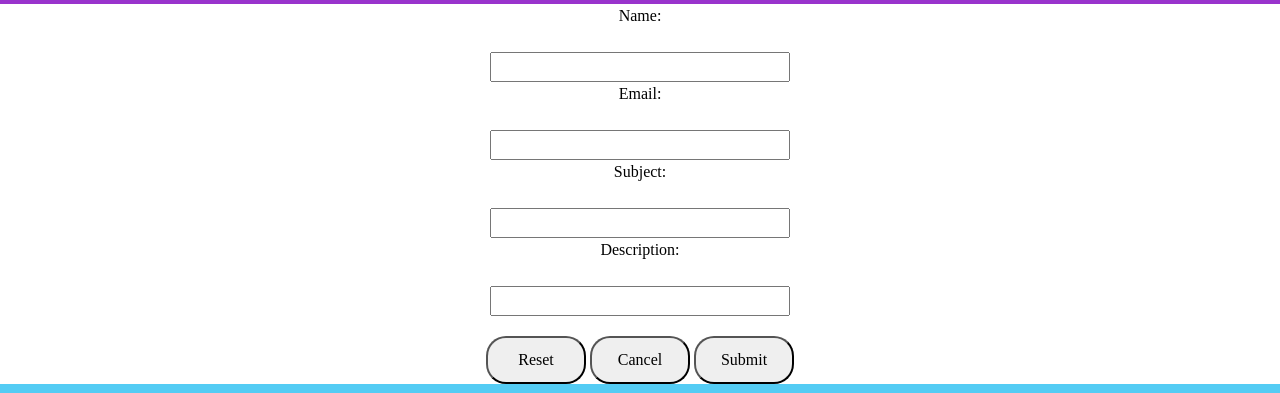
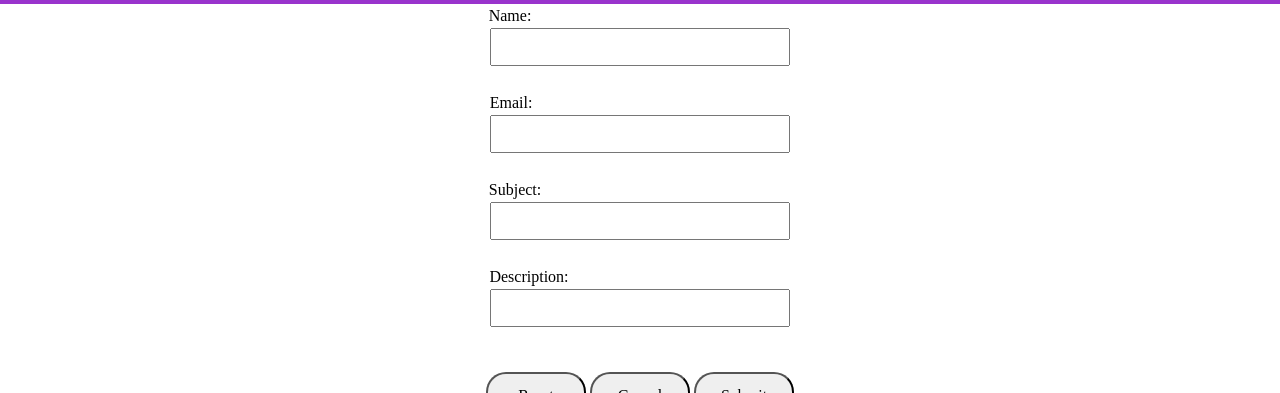
Before and after one commit to itzdharmendray7-dev/Thor, a plain HTML site: page main/contacUs/contactUs.html in a window 1280 px wide. Shown: the part 116-509 px from the top of the page. Drawn offline with Linux system fonts and the light colour scheme.

Commit message:
footer fixed

```diff
--- a/main/contacUs/contactUs.css
+++ b/main/contacUs/contactUs.css
@@ -1,5 +1,7 @@
 body {
     text-align: center;
+    margin-top: 130px;
+    margin-bottom: 50px;
 }
 
 a {
@@ -15,21 +17,36 @@ a:hover {
     background-color: #9933cc;
     color: #ffffff;
     font-size: 40px;
+    width: 100%;
 }
 
 .footer {
     background-color: #54ccf4;
-    /* margin-bottom: 0; */
+    position: fixed;
+    bottom: 0;
     width: 100%;
 }
 
 .name {
-    margin-bottom: 10px;
+    padding-right: 260px;
+}
+
+.email {
+    padding-right: 258px;
+}
+
+.subject {
+    padding-right: 250px;
+}
+
+.description {
+    padding-right: 222px;
 }
 
 input {
     width: 300px;
-    /* padding: 10px; */
+    padding: 5px;
+    margin-bottom: 25px;
 }
 
 button {
--- a/main/contacUs/contactUs.html
+++ b/main/contacUs/contactUs.html
@@ -17,19 +17,19 @@
 
     <form class="form" action="/main/thor/thor.html" onsubmit="confirmInput()">
         <div>
-            <label for="name" class="name">Name:</label><br /><br />
+            <label for="name" class="name">Name:</label><br />
             <input type="text" id="name"><br />
         </div>
         <div>
-            <label for="email" class="email">Email:</label><br /><br />
+            <label for="email" class="email">Email:</label><br />
             <input type="email" id="email"><br />
         </div>
         <div>
-            <label for="subject" class="subject">Subject:</label><br /><br />
+            <label for="subject" class="subject">Subject:</label><br />
             <input type="text" id="subject"><br />
         </div>
         <div>
-            <label for="description" class="description">Description:</label><br /><br />
+            <label for="description" class="description">Description:</label><br />
             <input type="textarea" maxlength="255" id="description">
         </div>
         <div class="button">
--- a/main/contacUs/contactUs.js
+++ b/main/contacUs/contactUs.js
@@ -8,9 +8,9 @@ handleClick = () => {
   const email = emailField.value;
   const subject = subField.value;
   const description = descField.value;
-  window.location.href = "thor.html";
+  window.location.href = "/main/thor/thor.html";
 };
 
 confirmInput = () => {
-  alert("Hello");
+  alert("Do you want to go to the home page?");
 };
```
Also changed, not shown: main/images/download.png (deleted), main/images/images (1).jpg (deleted), main/images/images.jpg (deleted).
